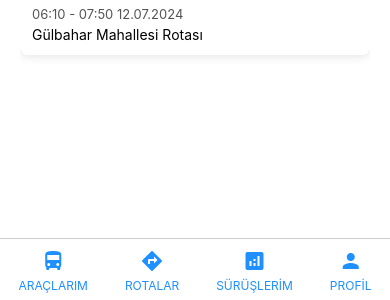
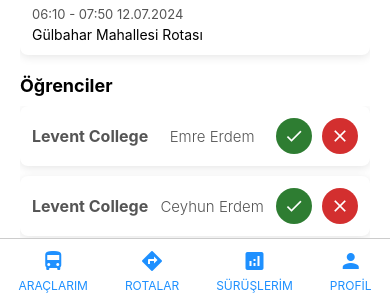
Before and after one commit to hacibender/servismobilapp, a React Native app: screen /DriverRootScreen in a window 390 px wide. Shown: the part 541-841 px from the top of the page. Built offline with nearby package versions, Linux system fonts and the light colour scheme.

Commit message:
sefere başlama ekranı

```diff
--- a/src/screens/driver/DriverRootScreen.js
+++ b/src/screens/driver/DriverRootScreen.js
@@ -1,21 +1,17 @@
-import React, { useState, useEffect } from 'react';
-import { View, Text, StyleSheet, TouchableOpacity, Modal, TextInput, FlatList, ScrollView } from 'react-native';
+import React, { useState } from 'react';
+import { View, Text, StyleSheet, TouchableOpacity, FlatList, ScrollView } from 'react-native';
 import MapView, { Marker } from 'react-native-maps';
 import moment from 'moment';
 import 'moment/locale/tr';
-import { NavigationContainer } from '@react-navigation/native';
-import { createStackNavigator } from '@react-navigation/stack';
 import Icon from 'react-native-vector-icons/MaterialIcons';
 import MapViewDirections from 'react-native-maps-directions';
 import DriverBottomNavBar from './DriverBottomNavbar';
 
-const GOOGLE_MAPS_APIKEY = '<AIzaSyBHQRCFiRddxgqe52RO0ua3E21RwyAwwvU>';
+const GOOGLE_MAPS_APIKEY = '<API_KEY>';
 
 const DriverRootScreen = ({ navigation }) => {
   const currentDateTime = moment().locale('tr').format('DD MMMM dddd HH:mm');
-  const [modalVisible, setModalVisible] = useState(false);
-
-  const [startingPoint, setStartingPoint] = useState({
+  const [startingPoint] = useState({
     latitude: 41.0315,
     longitude: 28.9761,
   });
@@ -38,34 +34,62 @@
         tarih: '12.07.2024',
         rota: 'Gülbahar Mahallesi Rotası',
       },
-      school: 'Levent College'
     },
   ];
 
+  const studentData = [
+    {
+      id: 1,
+      rota: {
+        okul: 'Levent College',
+        ogrenci: 'Emre Erdem',
+        durum: 'Geldi',
+      },
+    },
+    {
+      id: 2,
+      rota: {
+        okul: 'Levent College',
+        ogrenci: 'Ceyhun Erdem',
+        durum: 'Gelmedi',
+      },
+    },
+    {
+      id: 3,
+      rota: {
+        okul: 'Levent College',
+        ogrenci: 'Emre Erdem',
+        durum: 'Ulaşılamadı',
+      },
+    },
+  ];
+
+  const renderItem = ({ item }) => {
+    const { rota } = item;
+    return (
+      <View style={styles.studentItemContainer}>
+        <Text style={styles.studentItemSchoolText}>{rota.okul}</Text>
+        <Text style={styles.studentItemFirstText}>{rota.ogrenci}</Text>
+
+        <View style={styles.studentButtonContainer}>
+          <TouchableOpacity style={styles.greenButton}>
+            <Icon name="check" size={20} color="#fff" />
+          </TouchableOpacity>
+          <TouchableOpacity style={styles.redButton}>
+            <Icon name="close" size={20} color="#fff" />
+          </TouchableOpacity>
+        </View>
+      </View>
+    );
+  };
+
   const renderRouteItem = ({ item }) => {
     const { rota } = item;
-    let textColor;
-
-    switch (rota.durum) {
-      case 'Başarılı':
-        textColor = '#2E7D32';
-        break;
-      case 'Başarısız':
-        textColor = '#D32F2F';
-        break;
-      case 'Gecikmeli':
-        textColor = '#FFC107';
-        break;
-      default:
-        textColor = '#555';
-        break;
-    }
-
     return (
-      <TouchableOpacity onPress={() => navigation.navigate('DriverRootScreen')} style={styles.itemContainer}>
-        <Text style={[styles.itemSchoolText, { color: '#555' }]}>{rota.okul}</Text>
-        <Text style={[styles.itemFirstText, { color: '#555' }]}>{rota.servis} {rota.plaka}</Text>
-        <Text style={[styles.itemText, { color: '#555' }]}>{rota.zaman} {rota.tarih}</Text>
+      <TouchableOpacity onPress={() => navigation.navigate('DriverRootScreen')} style={styles.routeItemContainer}>
+        <Text style={[styles.routeItemSchoolText, { color: '#555' }]}>{rota.okul}</Text>
+        <Text style={[styles.routeItemFirstText, { color: '#555' }]}>{rota.servis} {rota.plaka}</Text>
+        <Text style={[styles.routeItemText, { color: '#555' }]}>{rota.zaman} {rota.tarih}</Text>
         <Text>{rota.rota}</Text>
       </TouchableOpacity>
     );
@@ -120,6 +144,15 @@
             style={styles.routeList}
           />
         </View>
+        <View>
+          <Text style={styles.studentsTitle}>Öğrenciler</Text>
+          <FlatList
+            data={studentData}
+            renderItem={renderItem}
+            keyExtractor={(item) => item.id.toString()}
+            style={styles.routeList}
+          />
+        </View>
       </ScrollView>
       <DriverBottomNavBar style={styles.bottomNavBar} />
     </View>
@@ -133,7 +166,7 @@
   },
   scrollContentContainer: {
     padding: 20,
-    paddingBottom: 80, // BottomNavBar için yer açıyoruz
+    paddingBottom: 80,
   },
   title: {
     fontSize: 24,
@@ -190,7 +223,60 @@
   routeList: {
     flexGrow: 1,
   },
-  itemContainer: {
+  studentItemContainer: {
+    backgroundColor: '#fff',
+    padding: 12,
+    borderRadius: 8,
+    marginBottom: 10,
+    shadowColor: '#000',
+    shadowOpacity: 0.1,
+    shadowRadius: 10,
+    shadowOffset: { width: 0, height: 2 },
+    flexDirection: 'row',
+    alignItems: 'center',
+    justifyContent: 'space-between',
+  },
+  studentItemText: {
+    fontSize: 14,
+    color: '#555',
+  },
+  studentItemSchoolText: {
+    fontSize: 16,
+    fontWeight: '700',
+    color: '#555',
+  },
+  studentItemFirstText: {
+    fontSize: 15,
+    fontWeight: '300',
+    color: '#555',
+  },
+  studentButtonContainer: {
+    flexDirection: 'row',
+    alignItems: 'center',
+  },
+  greenButton: {
+    width: 36,
+    height: 36,
+    borderRadius: 18,
+    backgroundColor: '#2E7D32',
+    alignItems: 'center',
+    justifyContent: 'center',
+    marginRight: 10,
+  },
+  redButton: {
+    width: 36,
+    height: 36,
+    borderRadius: 18,
+    backgroundColor: '#D32F2F',
+    alignItems: 'center',
+    justifyContent: 'center',
+  },
+  studentsTitle: {
+    fontSize: 18,
+    fontWeight: 'bold',
+    marginVertical: 10,
+  },
+  routeItemContainer: {
     backgroundColor: '#fff',
     padding: 12,
     borderRadius: 8,
@@ -200,18 +286,18 @@
     shadowRadius: 10,
     shadowOffset: { width: 0, height: 2 },
   },
-  itemText: {
+  routeItemText: {
     fontSize: 13,
     color: '#555',
     marginBottom: 4,
   },
-  itemSchoolText: {
+  routeItemSchoolText: {
     fontSize: 12,
     fontWeight: '700',
     color: '#555',
     marginBottom: 4,
   },
-  itemFirstText: {
+  routeItemFirstText: {
     fontSize: 15,
     fontWeight: '300',
     marginBottom: 4,
```
